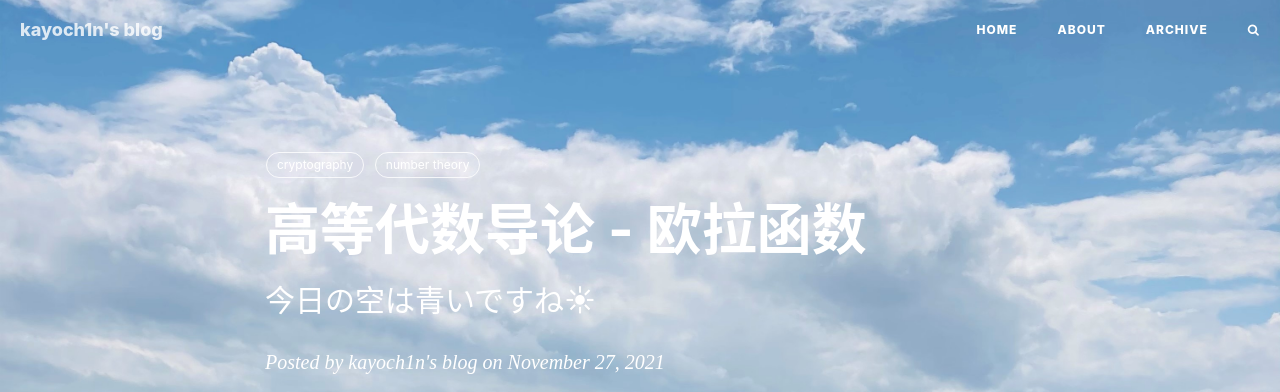
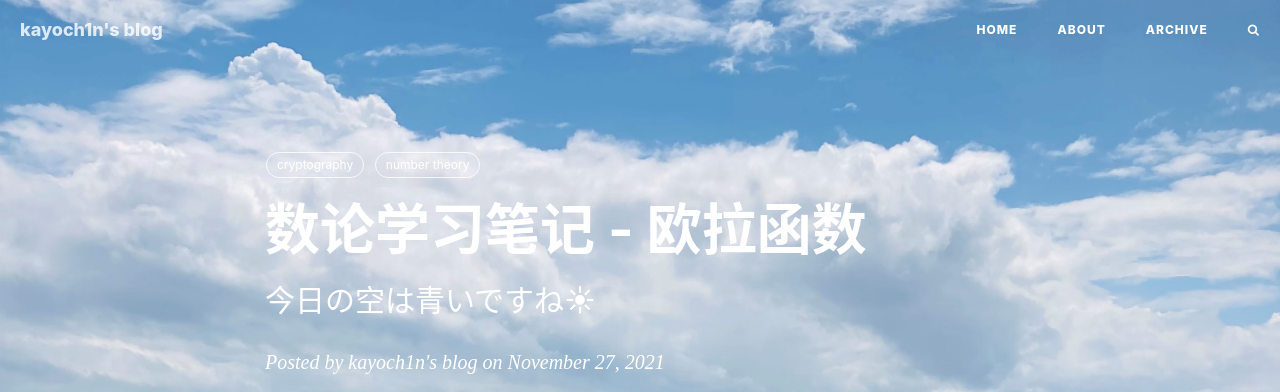
Before and after one commit to kayoch1n/kayoch1n.github.io, a Jekyll site: the page built from _posts/2021-11-27-eulers-function.markdown, in a window 1280 px wide and 900 px high. Shown: the top 392 px of the window. Built offline with Jekyll 4.4.1, drawn with Linux system fonts in a browser that asks for light colours; nearby versions of some CDN libraries; comment, search, counter and statistics services are not loaded.

Commit message:
Update title

```diff
--- a/_posts/2021-11-27-eulers-function.markdown
+++ b/_posts/2021-11-27-eulers-function.markdown
@@ -2,7 +2,7 @@
 toc: true
 layout: "post"
 catalog: true
-title:  "高等代数导论 - 欧拉函数"
+title:  "数论学习笔记 - 欧拉函数"
 date:   2021-11-27 11:51:38 +0800
 subtitle: "今日の空は青いですね☀"
 header-img: "img/hn-wuzhizhou.jpg"
```
